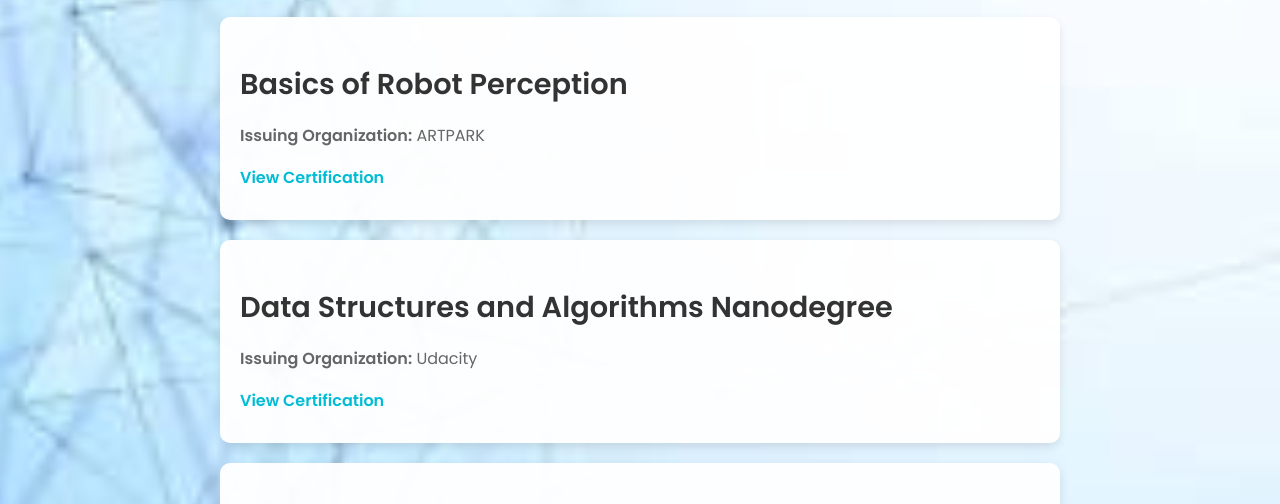
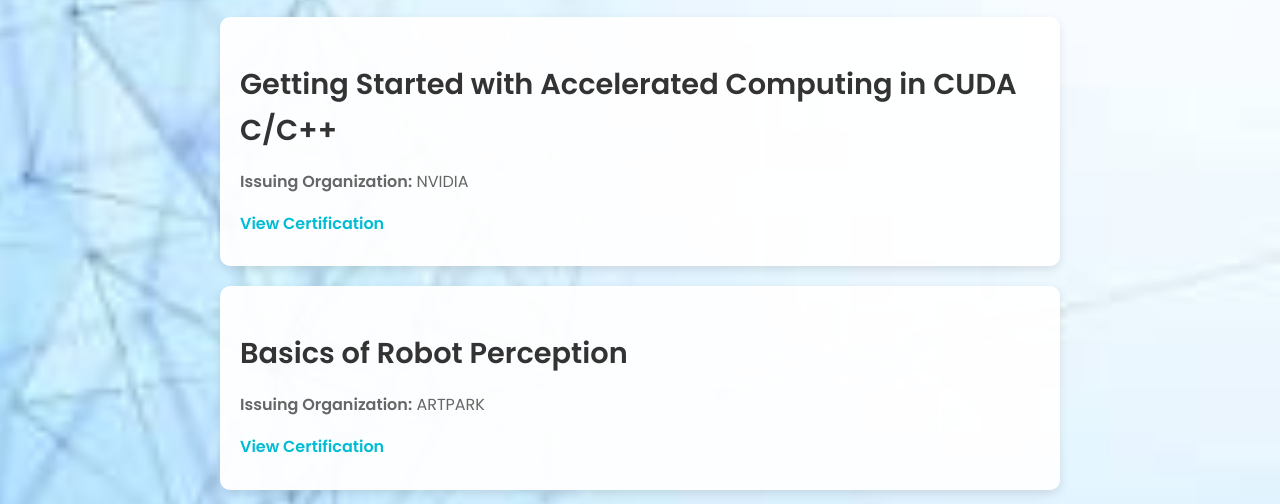
Before and after one commit to poornimajd/poornima-portfolio, a plain HTML site: page certifications.html in a window 1280 px wide. Shown: the part 260-764 px from the top of the page. Drawn offline with Linux system fonts and the light colour scheme.

Commit message:
Update certifications.html

```diff
--- a/certifications.html
+++ b/certifications.html
@@ -128,6 +128,11 @@
     <section>
         <h1>Certifications</h1>
 
+	 <div class="card">
+            <h2>Getting Started with Accelerated Computing in CUDA C/C++</h2>
+            <p><strong>Issuing Organization:</strong> NVIDIA</p>
+            <p><a href="https://learn.nvidia.com/certificates?id" target="_blank">View Certification</a></p>
+        </div>
 
         <div class="card">
             <h2>Basics of Robot Perception</h2>
```
